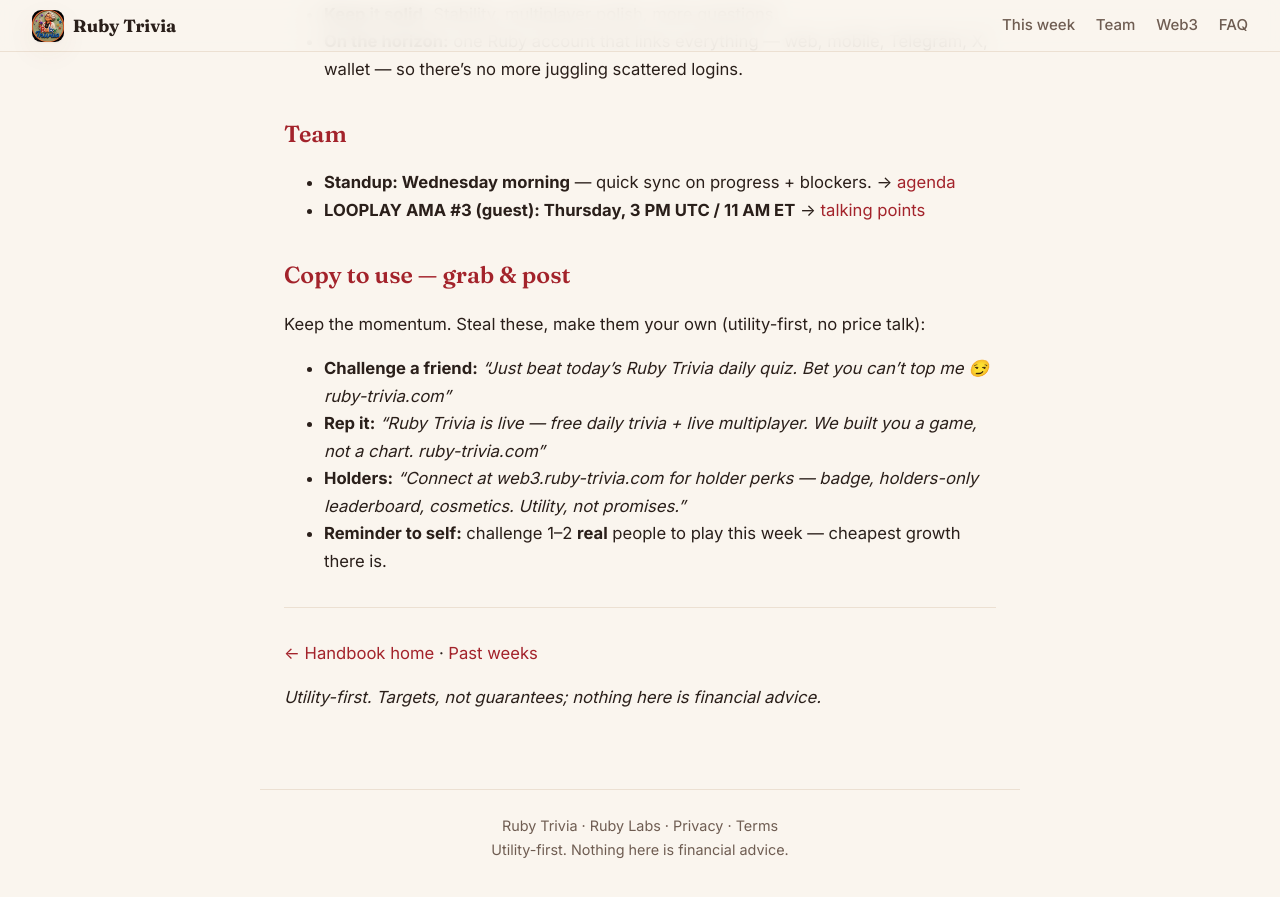
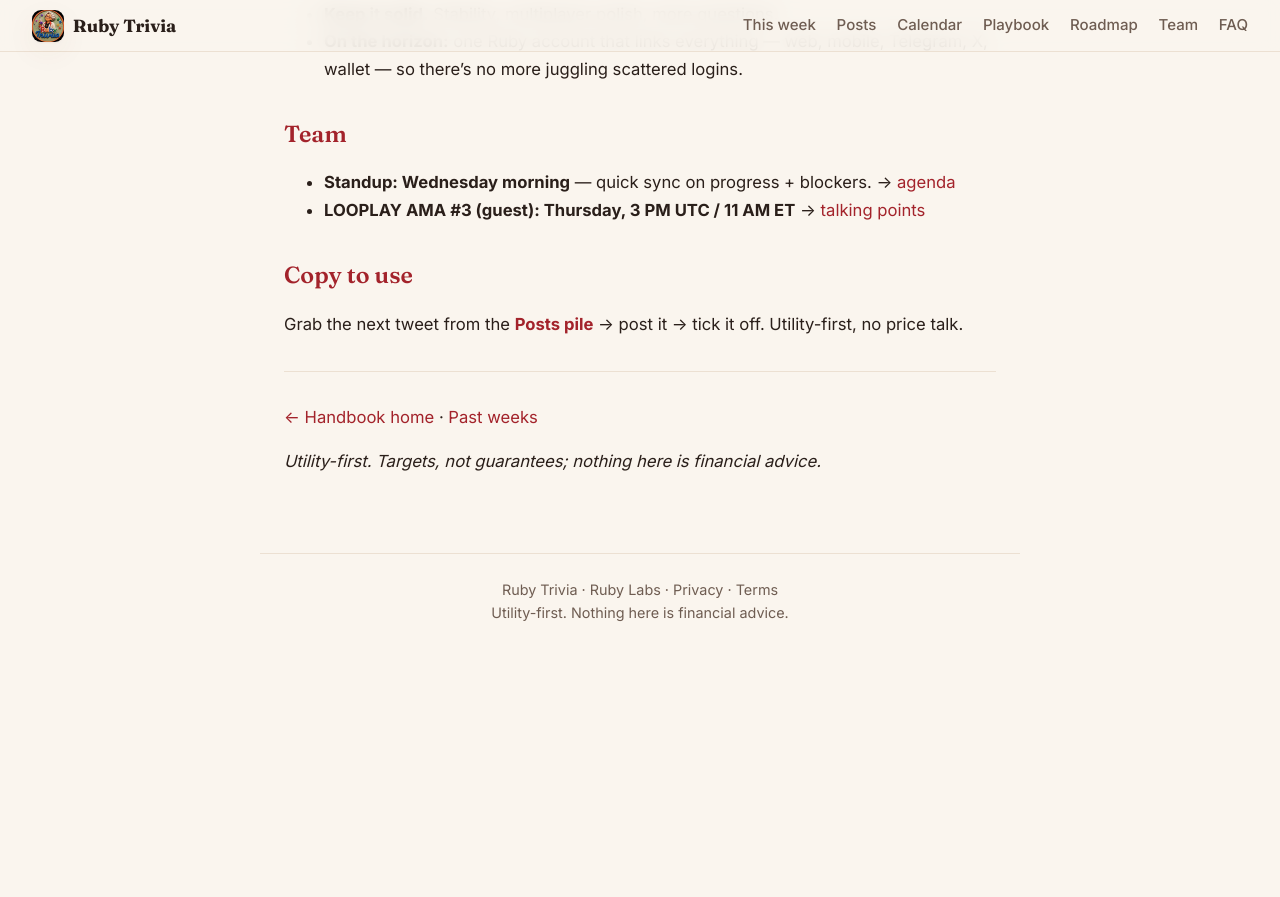
Before and after one commit to ruby-high/ruby-trivia-handbook, a Jekyll site: the page built from plan.md, in a window 1280 px wide and 900 px high, scrolled down 608 px. Shown: the top 897 px of the window. Built offline with Jekyll 4.4.1, drawn with Linux system fonts in a browser that asks for light colours; after the commit the page ends 1305 px from its top, so only the background shows below that.

Commit message:
Add Posts, Calendar, Playbook, Roadmap tabs; drop Web3 from header
- New pages: posts (tweet pile), calendar, playbook, roadmap
- Remove Web3 from top nav; point "This week" copy at Posts pile

Co-Authored-By: Claude Opus 4.8 <noreply@anthropic.com>

```diff
--- a/_layouts/default.html
+++ b/_layouts/default.html
@@ -85,8 +85,11 @@
     <a class="brand" href="./"><img src="assets/logo.png" alt="">Ruby&nbsp;Trivia</a>
     <nav>
       <a href="plan">This&nbsp;week</a>
+      <a href="posts">Posts</a>
+      <a href="calendar">Calendar</a>
+      <a href="playbook">Playbook</a>
+      <a href="roadmap">Roadmap</a>
       <a href="team">Team</a>
-      <a href="web3">Web3</a>
       <a href="faq">FAQ</a>
     </nav>
   </header>
--- a/plan.md
+++ b/plan.md
@@ -17,12 +17,8 @@ title: This Week — Ruby Trivia
 - **Standup: Wednesday morning** — quick sync on progress + blockers. → [agenda](standup)
 - **LOOPLAY AMA #3 (guest): Thursday, 3 PM UTC / 11 AM ET** → [talking points](space)
 
-## Copy to use — grab &amp; post
-Keep the momentum. Steal these, make them your own (utility-first, no price talk):
-- **Challenge a friend:** *"Just beat today's Ruby Trivia daily quiz. Bet you can't top me 😏 ruby-trivia.com"*
-- **Rep it:** *"Ruby Trivia is live — free daily trivia + live multiplayer. We built you a game, not a chart. ruby-trivia.com"*
-- **Holders:** *"Connect at web3.ruby-trivia.com for holder perks — badge, holders-only leaderboard, cosmetics. Utility, not promises."*
-- **Reminder to self:** challenge 1–2 **real** people to play this week — cheapest growth there is.
+## Copy to use
+Grab the next tweet from the **[Posts pile](posts)** → post it → tick it off. Utility-first, no price talk.
 
 ---
 [← Handbook home](/) · [Past weeks](archive)
```
Also changed, not shown: calendar.md (added, +20 -0 lines), playbook.md (added, +28 -0 lines), posts.md (added, +23 -0 lines), roadmap.md (added, +27 -0 lines).
